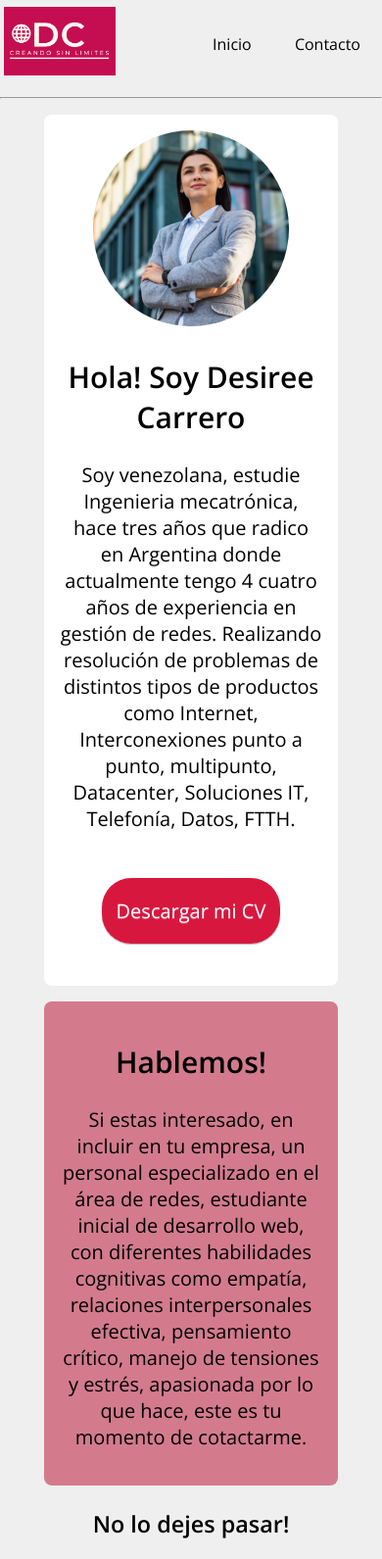
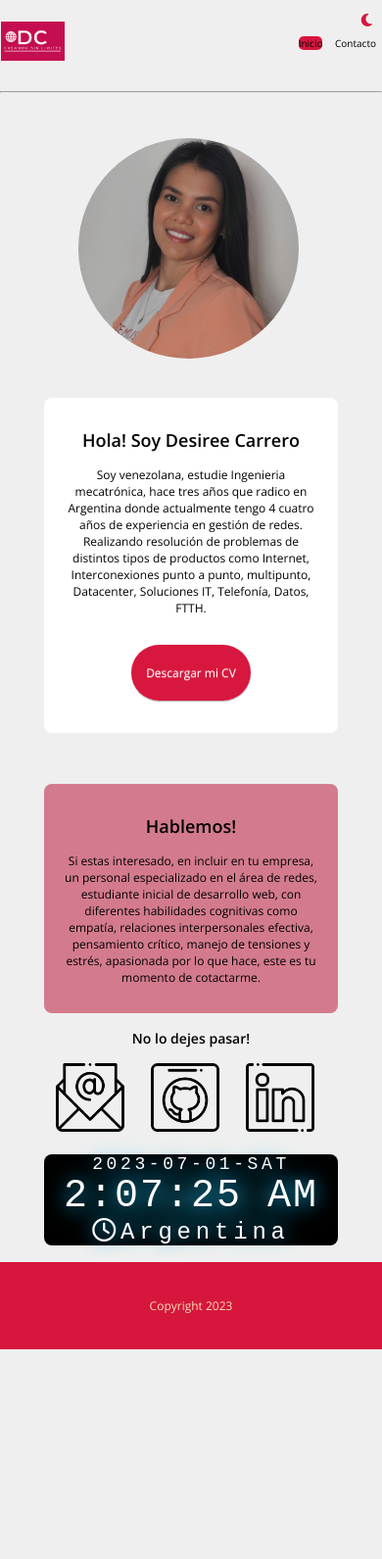
Before and after one commit to desiale95/mi-primer-proyecto, a plain HTML site: page index.html in a window 390 px wide. Shown: the top 1591 px of the page at 98% size. After the commit the page ends 1377 px from the top, so only its background shows below. Drawn offline with nearby package versions, Linux system fonts and the light colour scheme.

Commit message:
primer commit proyecto 2

```diff
--- a/css/styles.css
+++ b/css/styles.css
@@ -6,6 +6,7 @@ body {
     margin: 0;
     background-color: #efefef;
     font-size: 20px;
+    transition: all 1.5s ease;
 }
 
 .header {
@@ -38,7 +39,7 @@ body {
 
 .header .nav-links li{
     display:inline-block;
-    padding: 0 20px;
+    padding: 0 5px;
 }
 
 .header .nav-links li:hover{
@@ -46,41 +47,84 @@ body {
 }
 
 .header .nav-links a{
-    font-size: 700;
     color: black;
     text-decoration: none;
 }
 
 .header .nav-links a:hover{
-    background-color: rgba(214, 8, 50, 0.936) ;
+    background-color: rgba(214, 8, 50, 0.936);
     color: white;
+    border-radius: 5px;
+}
+
+#toggle{
+    display: none;
+}
+
+#label_toggle{
+    position: absolute;
+    top: 10px;
+    right: 10px;
+    font-size: 25px;
+    color:  rgba(214, 8, 50, 0.936);
+    cursor: pointer;
+}
+
+.dark{
+    background-color: #333;
+    color: white;
+    transition: all 1.5s ease;
+}
+
+.dark footer{
+    background-color: #433e3e;
+    transition: all 1.5s ease;
+}
+
+.dark .header .nav-links a{
+    background-color: #333;
+    color: white;
+    transition: all 0.5s ease;
+}
+
+.dark .header .nav-links a:hover{
+    background-color: #433e3e;
     margin: 0 30px;
     padding: 5px 15px;
     border-radius: 30px;
+}
+
+.dark .first article, .dark .second article{
+    background-color: #433e3e;
+    transition: all 0.5s ease;
+}
+
+main .first{
+    justify-content: center;
+    align-items: center;
+    padding: 20px;
+}
+
+.first .imagen {
+    width:400px;
+    height:400px;
+    border-radius:250px;
+    margin-right: 5px;
+    padding: 20px;
 
 }
 
-main .first, main .second{
-    width: 400px;
-    margin: auto;
-}
 
 .first article{
+    transition: box-shadow 0.3s ease ;
     background-color: white;
-    margin: 1rem 0;
+    margin: 70px;
     border-radius: 0.5rem;
-    padding: 1rem;
+    padding: 10px;
     cursor: pointer;
     text-align: center;
 
 }
-
-.first article img{
-    width:300px;
-    height:300px;
-    border-radius:150px;
-}
-
 
 .first article:hover{
     box-shadow: 0 0.1rem 0.4rem rgba(0,0,0,3);
@@ -110,6 +154,11 @@ main .first, main .second{
 }
 
 
+main .second{
+    width: 400px;
+    margin: auto;
+}
+
 .second article {
     transition: box-shadow 0.3s ease ;
     background-color: rgba(210, 116, 135, 0.936) ;
@@ -130,8 +179,47 @@ div{
 
 .second a, .second img{
     display: inline-block;
-    padding: 0 5px;
+    padding: 0 7px;
 
+}
+
+.second div a{
+    transform: scale(1.2);
+}
+
+main .reloj{
+    font-family: 'Share Tech Mono', monospace;
+    transition: box-shadow 0.3s ease ;
+    width: 100%;
+    height: 100%;
+    box-sizing: border-box;
+    background: #0F3854;
+    background: radial-gradient(ellipse at center, #0a2e38 0%, #000000 70%);
+    background-size: 100%;
+    color: #ffffff;
+    text-shadow: 0 0 20px rgba(10,175,230,1),0 0 20px rgba(10,175,230,0);
+    border-radius: 0.5rem;
+}
+
+main .reloj:hover{
+    box-shadow: 0 0.1rem 0.4rem rgba(0,0,0,3);
+}
+
+main .reloj p{
+    margin: 0;
+    padding: 0;
+}
+
+main .tiempo{
+    letter-spacing: 0.05em;
+    font-size: 80px;
+    padding: 5px 0;
+}
+
+main .fecha, main .hora-arg{
+    letter-spacing: 0.2em;
+    font-size: 24px;
+    padding: 5px 0;
 }
 
 footer{
@@ -141,11 +229,78 @@ footer{
     text-align: center;
 }
 
-@media screen and (max-width: 800px){
+li.nav-item:hover,
+li.nav-item a.active,
+
+.active{
+    background: rgba(214, 8, 50, 0.936);
+    border-radius: 5px;
+}
+
+/* Destop */
+
+@media screen and (min-width: 1024px){
+    h1{
+        font-size: 48px;
+    }
+
+    h2{
+        font-size: 32px;
+    }
+
+    main .first{
+        display: flex;
+    }
+
+    .first .imagen{
+        cursor: pointer;
+    }
+
+    .first article{
+        margin: 0 20px;
+        padding: 15px 15px;
+    }
+    main .second{
+        padding: 150px;
+    }
+}
+
+/* Tablet */
+
+@media screen and (min-width: 768px) and (max-width: 1023px){
+    body{
+        font-size: 15px;
+    }
+    main .first{
+        display: flex;
+    }
+
+    .first .imagen{
+        width: 300px;
+        height: 300px;
+        border-radius: 200px;
+        cursor: pointer;
+    }
+
+    .first article{
+        margin: 0 20px;
+        padding: 15px 15px;
+    }
+    main .second{
+        padding: 150px;
+    }
+}
+
+
+@media screen and (max-width: 767px){
+
+    body{
+        font-size: 12px;
+    }
 
     .header{
-        font-size: 16px;
-        padding: 2px;
+        font-size: 10px;
+        padding: 1px;
     }
 
     .header .nav-links a:hover{
@@ -157,16 +312,39 @@ footer{
     }
 
     .header .logo img{
-        padding: 2px;
+        height: 40px;
     }
 
-    main .first, main .second{
+    #label_toggle{
+        font-size: 15px;
+    }
+    main .first{
+        display: block;
+        text-align: center;
         width: 300px;
+        margin: auto;
+
+    }
+
+    main .second{
+        width: 300px;
+        padding: 0%;
+
+    }
+
+    .first .imagen{
+        width:225px;
+        height:225px;
+    }
+
+    .first article{
+        margin: 1rem 0;
+        padding: 1rem;
     }
 
     .first article img{
-        width: 200px;
-        height: 200px;
+        width: 1000px;
+        height: 1000px;
     }
 
 
@@ -174,4 +352,21 @@ footer{
         width: 70px;
         margin: 2px;
     }
+
+    .second a, .second img{
+        padding: 0 5px;
+
+    }
+
+    main .fecha{
+        font-size: 18px;
+    }
+
+    main .tiempo{
+        font-size: 40px;
+    }
+
+    .active{
+        font-size: 10px;
+    }
 }
--- a/index.html
+++ b/index.html
@@ -8,6 +8,7 @@
     <link rel="preconnect" href="https://fonts.googleapis.com">
     <link rel="preconnect" href="https://fonts.gstatic.com" crossorigin>
     <link href="https://fonts.googleapis.com/css2?family=Open+Sans:wght@400;600&display=swap" rel="stylesheet">
+    <link rel="stylesheet" href="https://cdnjs.cloudflare.com/ajax/libs/font-awesome/6.4.0/css/all.min.css" integrity="sha512-iecdLmaskl7CVkqkXNQ/ZH/XLlvWZOJyj7Yy7tcenmpD1ypASozpmT/E0iPtmFIB46ZmdtAc9eNBvH0H/ZpiBw==" crossorigin="anonymous" referrerpolicy="no-referrer" />
 
     <link rel="stylesheet" href="css/styles.css">
 </head>
@@ -20,19 +21,23 @@
 
         <nav>
             <ul class="nav-links">
-                <li> <a href="#start"> Inicio </a></li>
-                <li> <a href="#contact"> Contacto </a></li>
+                <li class="nav-item"> <a href="#start" class="active"> Inicio </a></li>
+                <li class="nav-item"> <a href="#contact"> Contacto </a></li>
 
             </ul>
+            <label for="toggle" id="label_toggle"><i class="fa-solid fa-moon"></i></label>
+            <input type="checkbox" id="toggle">
         </nav>
     </header>
 
     <hr>
     <main>
-        <section class="first">
-            <article id="start">
 
-                <img src="img/mujer.png" alt="Imagen de Desiree Carrero">
+        <section class="first" id="start">
+
+            <img  class="imagen" src="img/imagen1.jpg" id="imgchange" alt="Imagen de Desiree Carrero" onclick="cambioImagen()">
+
+            <article>
 
                 <h2>Hola! Soy Desiree Carrero</h2>
 
@@ -46,7 +51,7 @@
                 <br>
 
                 <div id="contenedor-button">
-                    <a download="Desiree Carrero - CV" href="doc/CV-DesireeAlejandraCarreroCarrero.pdf" class="btn btn-1"> Descargar mi CV</a>
+                    <a download="Desiree Carrero - CV" href="doc/cv-desireecarrero.pdf.pdf" class="btn btn-1"> Descargar mi CV</a>
                 </div>
 
                 <br>
@@ -54,6 +59,7 @@
             </article>
 
         </section>
+
 
         <section class="second">
             <article id="contact">
@@ -67,13 +73,22 @@
 
             </article>
 
+
             <div>
                 <h3> No lo dejes pasar! </h3>
             </div>
-            <a href="mailto:paginasweb@gmail.com"><img src="img/mail.png" alt="Imagen de mail" width="100"></a>
+            <a href="mailto:desiale95@gmail.com"><img src="img/mail.png" alt="Imagen de mail" width="100"></a>
             <a href="https://github.com/desiale95" target="_blank"><img src="img/github.png" alt="Imagen de mail" width="100"></a>
             <a href="https://www.linkedin.com/in/desiree-carrero-90bab815b/" target="_blank"><img src="img/linkedin.png" alt="Imagen de mail" width="100"></a>
+            <br>
+            <br>
+            <div class="reloj">
+                <p class="fecha"></p>
+                <p class="tiempo"></p>
+                <p class="hora-arg"><i class="fa-regular fa-clock"></i>Argentina</p>
+            </div>
         </section>
+
     </main>
 
     <br>
@@ -81,6 +96,6 @@
     <footer>
         <p>Copyright 2023</p>
     </footer>
-
+    <script src="/js/main.js"></script>
 </body>
 </html>
--- /dev/null
+++ b/js/main.js
@@ -0,0 +1,63 @@
+
+let toggle=document.getElementById('toggle');
+let label_toggle=document.getElementById('label_toggle');
+
+toggle.addEventListener('change',(event)=>{
+        let checked=event.target.checked;
+        document.body.classList.toggle('dark');
+        if (checked==true){
+            label_toggle.innerHTML='<i class="fa-solid fa-sun"></i>';
+            label_toggle.style.color="yellow";
+            document.getElementById("imgchange").src="img/imagen3.jpg";
+        }else{
+            label_toggle.innerHTML='<i class="fa-solid fa-moon"></i>';
+            label_toggle.style.color="rgba(214, 8, 50, 0.936)";
+
+        }
+})
+
+var x=0;
+
+function cambioImagen(){
+    if(x==0){
+        document.getElementById("imgchange").src="img/imagen2.jpg";
+        x++
+    }else{
+        document.getElementById("imgchange").src="img/imagen1.jpg";
+        x=0
+    }
+}
+
+const $tiempo = document.querySelector('.tiempo'), $fecha = document.querySelector('.fecha');
+
+function digitalClock(){
+    let f = new Date(),
+    dia = f.getDate(),
+    mes = f.getMonth() + 1,
+    anio = f.getFullYear(),
+    diaSemana = f.getDay();
+
+    dia = ('0' + dia).slice(-2);
+    mes = ('0' + mes).slice(-2)
+
+    let timeString = f.toLocaleTimeString();
+    $tiempo.innerHTML = timeString;
+
+    let semana = ['SUN','MON','TUE','WED','THU','FRI','SAT'];
+    let showSemana = (semana[diaSemana]);
+    $fecha.innerHTML = `${anio}-${mes}-${dia}-${showSemana}`
+}
+
+setInterval(() => {
+    digitalClock()
+}, 1000);
+
+navItems.array.forEach(function(item) {
+
+    item.addEventListener('click', function(e){
+        const currentItem = document.querySelector('.active');
+        currentItem.classList.remove('active');
+        e.target.classList.add('active');
+    });
+
+});
```
Also changed, not shown: img/imagen1.jpg (added), img/imagen2.jpg (added), img/imagen3.jpg (added), img/mujer.png (deleted), 2 other files.
